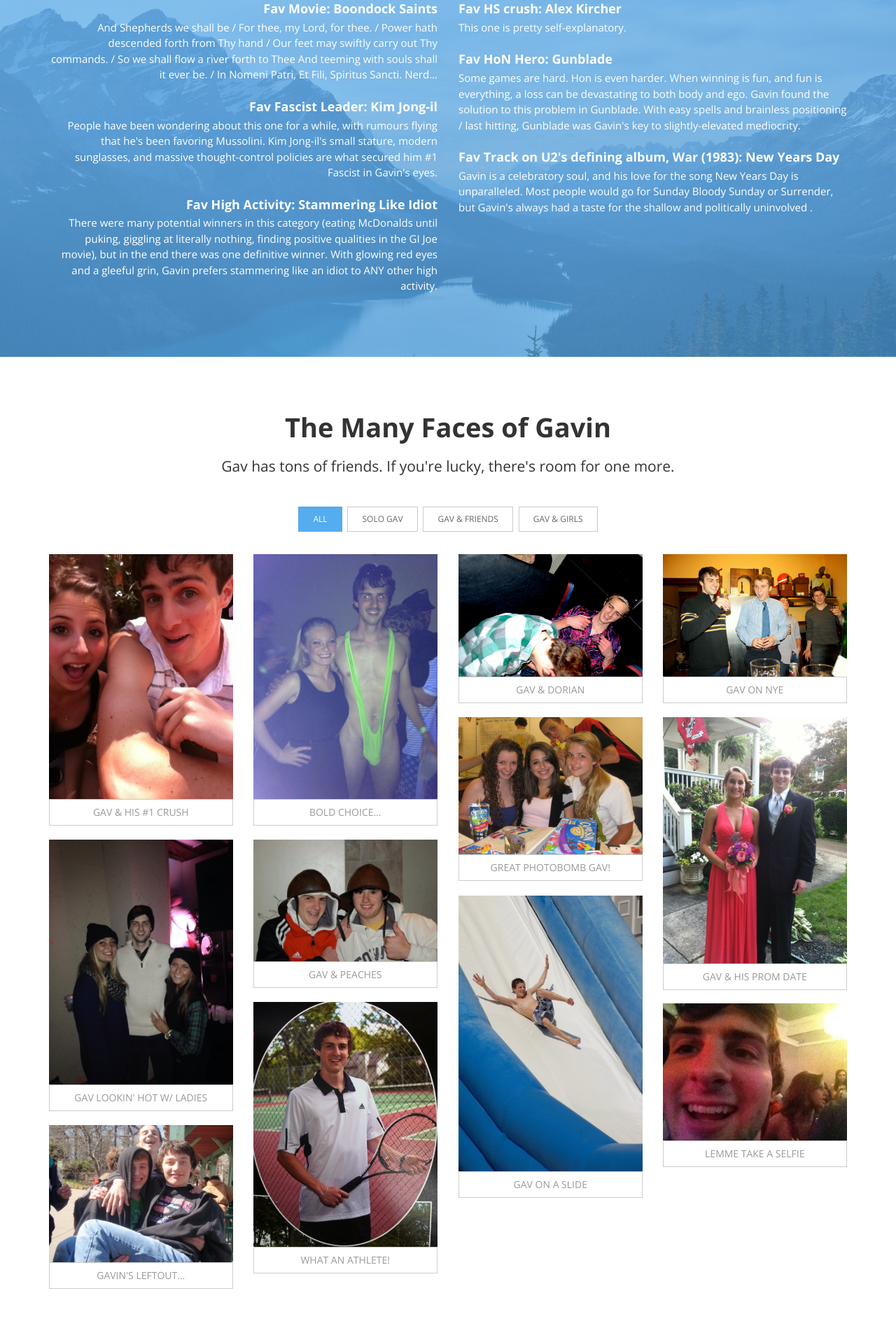
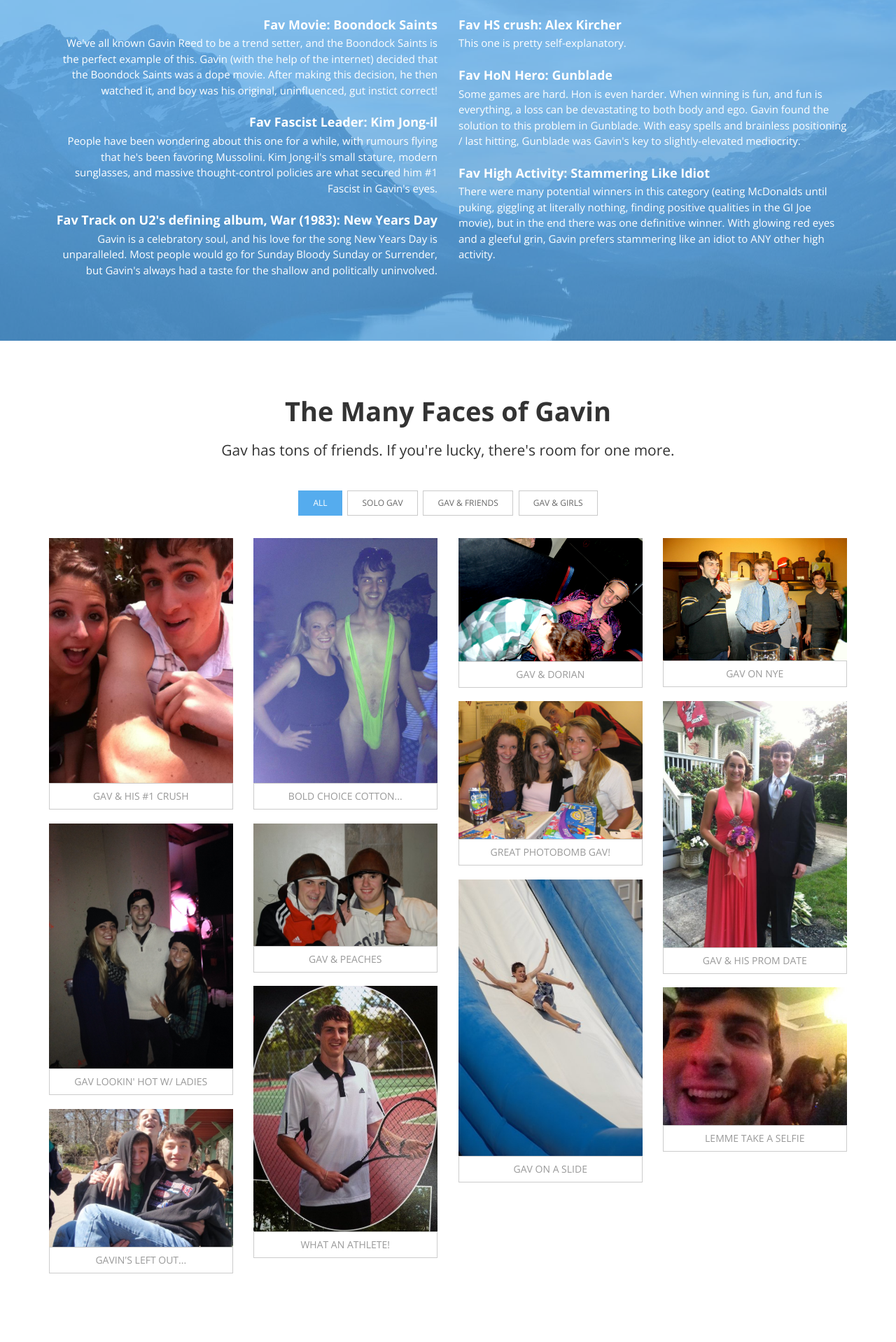
Before and after one commit to DKPistilli/bootstrap_santa, a plain HTML site: page index.html in a window 1280 px wide. Shown: the part 2027-3945 px from the top of the page at 70% size. Drawn offline with nearby package versions, Linux system fonts and the light colour scheme.

Commit message:
made some formatting / text-based changes

```diff
--- a/index.html
+++ b/index.html
@@ -161,7 +161,7 @@
 										</div>
 										<div id="collapseOne" class="panel-collapse collapse in" role="tabpanel" aria-labelledby="headingOne">
 											<div class="panel-body">
-												This guy is both the real, and the deal. Take a seat, have a drink, and rejoice. You have found the truth. No more will your life be described as a pointless sprint in the rat race of the modern bourgeois. No longer will your only legacy be that of having jerk friends, settling for your backup college, failed romantic pursuits, and crippling existential guilt. No. Now you have met Gavin Reed, and your future, my friend, is looking up.
+												This guy is both the real, and the deal. Take a seat, have a drink, and rejoice. You have found the truth. No more will your life be described as a pointless sprint in the rat race of modern bourgeois society. No longer will your only legacy be that of having jerk friends, settling for your backup college, failed romantic pursuits, and crippling existential guilt. No. Now you have met Gavin Reed, and your future, my friend, is looking up.
 											</div>
 										</div>
 									</div>
@@ -175,7 +175,7 @@
 										</div>
 										<div id="collapseTwo" class="panel-collapse collapse" role="tabpanel" aria-labelledby="headingTwo">
 											<div class="panel-body">
-												You may have met some chill dudes in your life. You may have had some sweet times with those chill dudes. But trust me when I say, those dudes and those times.. well they pale in comparison to any times that you're lucky enough to share with this dude.
+												You may have met some chill dudes in your life. You may have had some sweet times with those chill dudes. But trust me when I say, those dudes and those times? Well they pale in comparison to any times that you're lucky enough to share with this dude.
 											</div>
 										</div>
 									</div>
@@ -213,7 +213,7 @@
 						<div class="media">
 							<div class="media-body text-right">
 								<h4 class="media-heading">Fav Movie: Boondock Saints</h4>
-								<p>And Shepherds we shall be / For thee, my Lord, for thee. / Power hath descended forth from Thy hand / Our feet may swiftly carry out Thy commands. / So we shall flow a river forth to Thee And teeming with souls shall it ever be. / In Nomeni Patri, Et Fili, Spiritus Sancti. Nerd...</p>
+								<p>We've all known Gavin Reed to be a trend setter, and the Boondock Saints is the perfect example of this. Gavin (with the help of the internet) decided that the Boondock Saints was a dope movie. After making this decision, he then watched it, and boy was his original, uninfluenced, gut instict correct!</p>
 							</div>
 						</div>
 						<div class="media">
@@ -224,8 +224,8 @@
 						</div>
 						<div class="media">
 							<div class="media-body text-right">
-								<h4 class="media-heading">Fav High Activity: Stammering Like Idiot</h4>
-								<p>There were many potential winners in this category (eating McDonalds until puking, giggling at literally nothing, finding positive qualities in the GI Joe movie), but in the end there was one definitive winner. With glowing red eyes and a gleeful grin, Gavin prefers stammering like an idiot to ANY other high activity.</p>
+								<h4 class="media-heading">Fav Track on U2's defining album, War (1983): New Years Day</h4>
+								<p>Gavin is a celebratory soul, and his love for the song New Years Day is unparalleled. Most people would go for Sunday Bloody Sunday or Surrender, but Gavin's always had a taste for the shallow and politically uninvolved.</p>
 							</div>
 						</div>
 					</div>
@@ -245,8 +245,8 @@
 						</div>
 						<div class="media">
 							<div class="media-body">
-								<h4 class="media-heading">Fav Track on U2's defining album, War (1983): New Years Day</h4>
-								<p>Gavin is a celebratory soul, and his love for the song New Years Day is unparalleled. Most people would go for Sunday Bloody Sunday or Surrender, but Gavin's always had a taste for the shallow and politically uninvolved .</p>
+								<h4 class="media-heading">Fav High Activity: Stammering Like Idiot</h4>
+								<p>There were many potential winners in this category (eating McDonalds until puking, giggling at literally nothing, finding positive qualities in the GI Joe movie), but in the end there was one definitive winner. With glowing red eyes and a gleeful grin, Gavin prefers stammering like an idiot to ANY other high activity.</p>
 							</div>
 						</div>
 					</div>
@@ -325,7 +325,7 @@
 											<span>Gav &amp; Girls</span>
 										</a>
 									</div>
-									<a class="btn btn-default btn-block" data-toggle="modal" data-target="#project-2">Bold Choice...</a>
+									<a class="btn btn-default btn-block" data-toggle="modal" data-target="#project-2">Bold Choice Cotton...</a>
 								</div>
 								<!-- Modal -->
 								<div class="modal fade" id="project-2" tabindex="-1" role="dialog" aria-labelledby="project-2-label" aria-hidden="true">
@@ -333,10 +333,10 @@
 										<div class="modal-content">
 											<div class="modal-header">
 												<button type="button" class="close" data-dismiss="modal"><span aria-hidden="true">&times;</span><span class="sr-only">Close</span></button>
-												<h4 class="modal-title" id="project-2-label">Bold Choice...</h4>
+												<h4 class="modal-title" id="project-2-label">Bold Choice Cotton...</h4>
 											</div>
 											<div class="modal-body">
-												<h3>Gav chillin' in his Borat Costume</h3>
+												<h3>Gav chillin' in his Borat Costume. Let's see how this plays out for him in the long run</h3>
 												<div class="row">
 													<div class="col-md-6">
 														<img src="images/gav_balls.jpg" alt="">
@@ -685,7 +685,7 @@
 											<span>Gav &amp; Friends</span>
 										</a>
 									</div>
-									<a class="btn btn-default btn-block" data-toggle="modal" data-target="#project-12">Gavin's Leftout...</a>
+									<a class="btn btn-default btn-block" data-toggle="modal" data-target="#project-12">Gavin's Left Out...</a>
 								</div>
 								<!-- Modal -->
 								<div class="modal fade" id="project-12" tabindex="-1" role="dialog" aria-labelledby="project-12-label" aria-hidden="true">
@@ -693,7 +693,7 @@
 										<div class="modal-content">
 											<div class="modal-header">
 												<button type="button" class="close" data-dismiss="modal"><span aria-hidden="true">&times;</span><span class="sr-only">Close</span></button>
-												<h4 class="modal-title" id="project-12-label">Gavin's Leftout...</h4>
+												<h4 class="modal-title" id="project-12-label">Gavin's Left Out...</h4>
 											</div>
 											<div class="modal-body">
 												<h3>Gav's always been a pretty cool guy, but not even HE was given the honor of being able to touch / carry Chris "The King" Dengler</h3>
```
